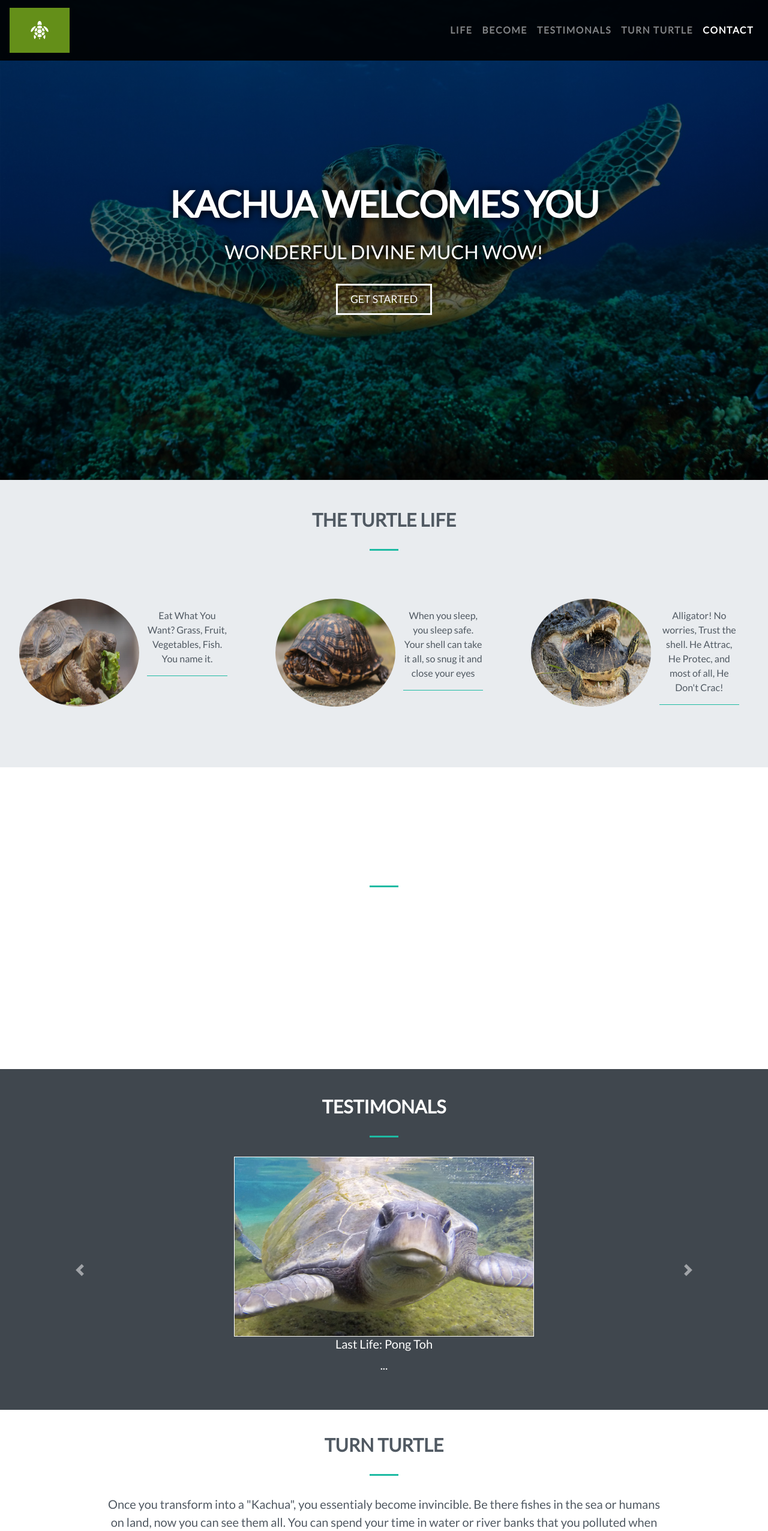
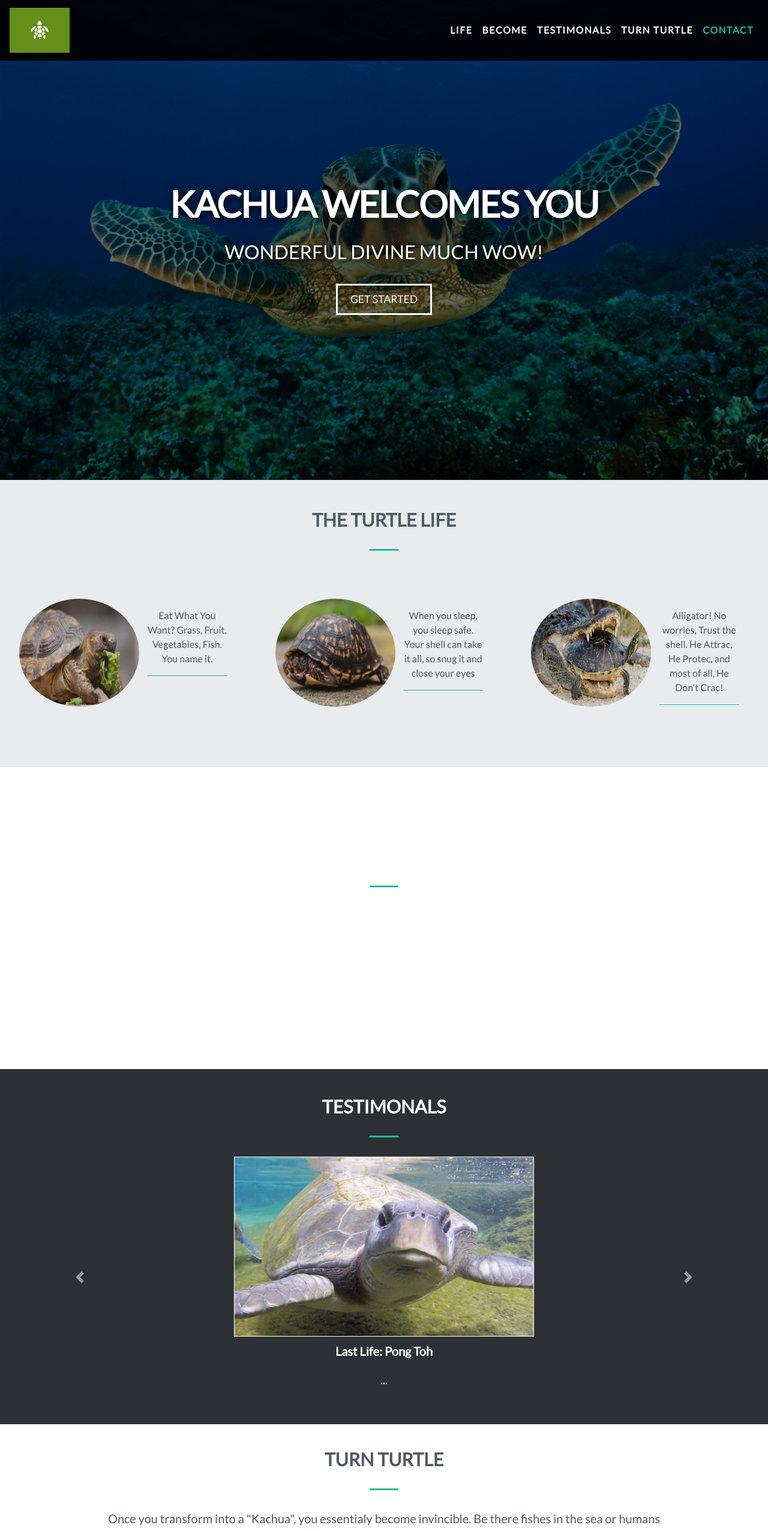
Before and after one commit to anuveshkumar/anuveshkumar.github.io, a plain HTML site: page index.html in a window 1280 px wide. Shown: the top 2552 px of the page at 60% size. Drawn offline with Linux system fonts and the light colour scheme.

Commit message:
testimonails

```diff
--- a/style.css
+++ b/style.css
@@ -26,6 +26,14 @@ body{
   text-align: right;
 }
 
+.navbar-dark .navbar-nav .nav-link{
+  color: white;
+}
+
+.navbar-dark .navbar-nav .nav-link.active,
+.navbar-dark .navbar-nav .nav-link.hover{
+  color: #1ebba3;
+}
 
 
 /*--- Start of Landing Page Section ---*/
@@ -173,7 +181,7 @@ blockquote{
 
 /*--- Testimonials Section Start ---*/
 #testimonials .container-fluid{
-  background-color: #40474e;
+  background-color: #2d3135;
   z-index: -1;
   padding:28px;
 }
@@ -191,6 +199,11 @@ blockquote{
 
 .carousel-item h3{
   color:white;
+}
+
+.test-title{
+  padding: 12px;
+  font-weight: 800;
 }
 /*--- Testimonials Section Ends ---*/
 
```
